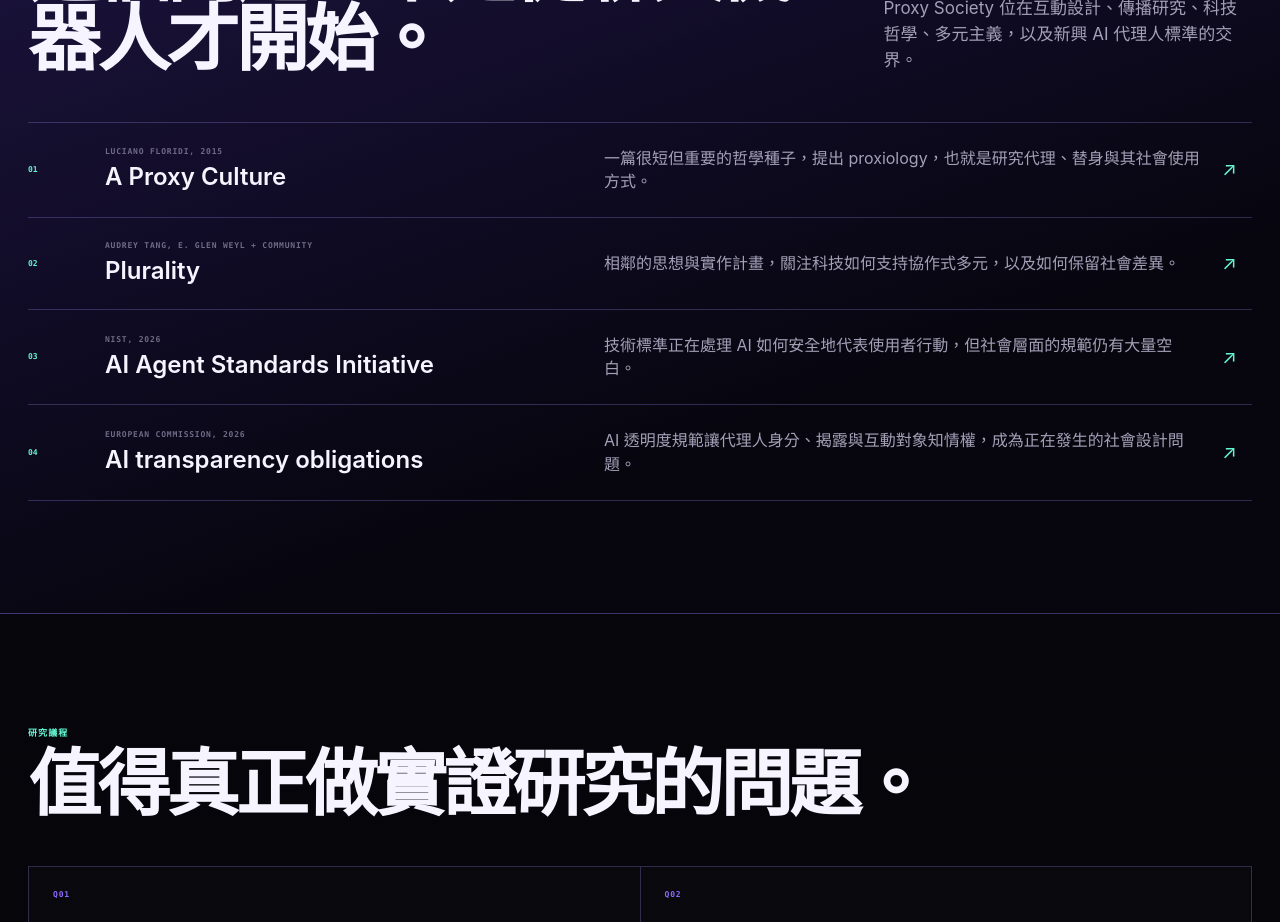
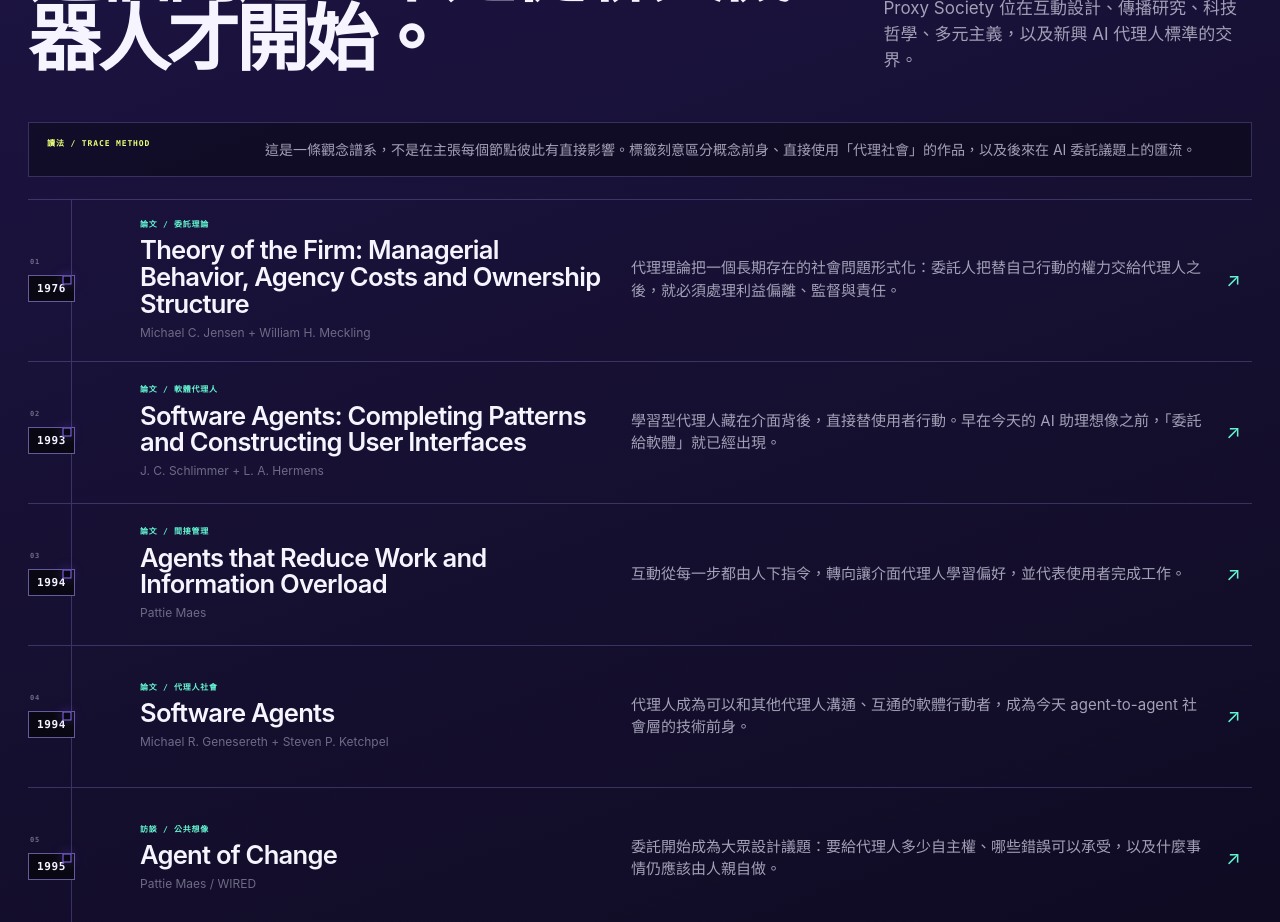
Before and after one commit to krishaamer/proxy-society, a Next.js app: page /zh-tw in a window 1280 px wide. Shown: the part 6360-7282 px from the top of the page. Built offline with nearby package versions, Linux system fonts and the light colour scheme.

Commit message:
Render research as an intellectual breadcrumb trail

```diff
--- a/app/components/SitePage.tsx
+++ b/app/components/SitePage.tsx
@@ -1,4 +1,5 @@
 import EtiquetteLab from "./EtiquetteLab";
+import LineageTrail from "./LineageTrail";
 import type { SiteContent } from "../site-content";
 
 export default function SitePage({ content }: { content: SiteContent }) {
@@ -187,16 +188,7 @@ export default function SitePage({ content }: { content: SiteContent }) {
             </div>
             <p>{content.research.copy}</p>
           </div>
-          <div className="reading-list">
-            {content.research.items.map((item, index) => (
-              <a href={item.href} target="_blank" rel="noreferrer" className="reading-row" key={item.title}>
-                <span className="reading-index">0{index + 1}</span>
-                <div><small>{item.source}</small><strong>{item.title}</strong></div>
-                <p>{item.note}</p>
-                <span className="external">↗</span>
-              </a>
-            ))}
-          </div>
+          <LineageTrail locale={content.lang === "zh-Hant-TW" ? "zh-TW" : "en"} />
         </div>
       </section>
 
```
